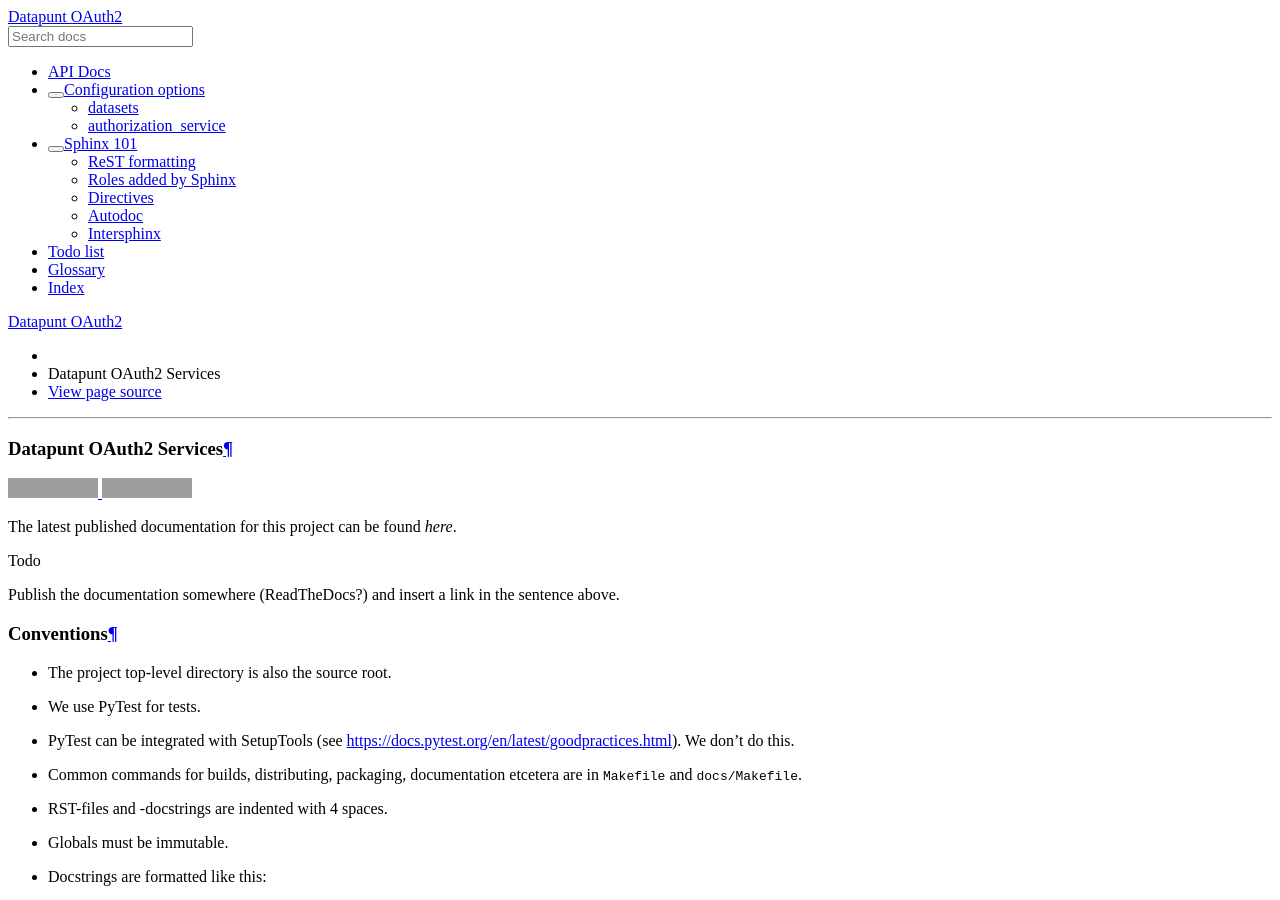
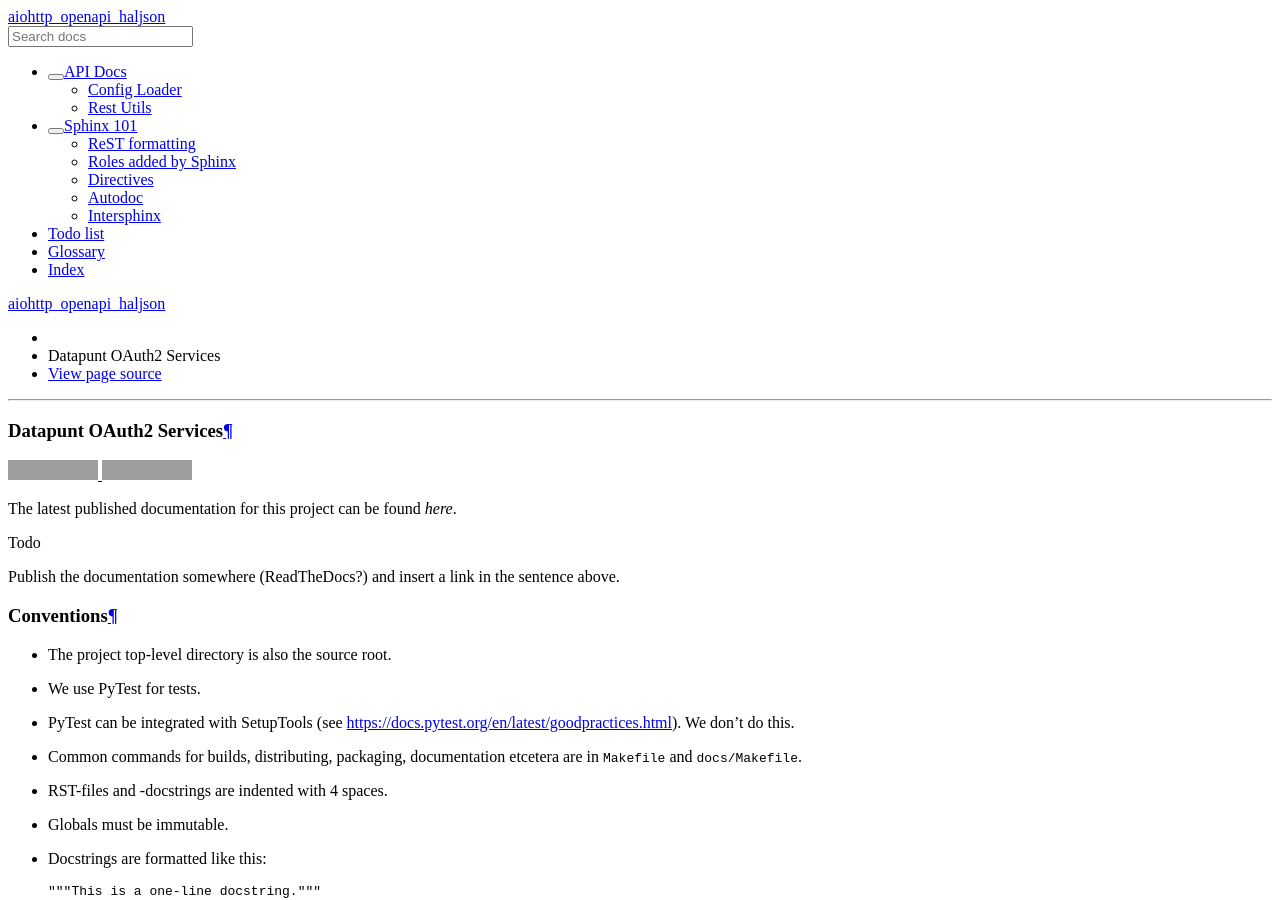
Before and after one commit to Amsterdam/aiohttp_extras, a Sphinx documentation site: the page built from sphinx/index.rst, in a window 1280 px wide and 900 px high. Built offline with Sphinx 7.4.7 and the Read the Docs theme 2.0.0, drawn with Linux system fonts in a browser that asks for light colours; pages that are not in the unit, such as notebooks, are missing from menus; grey boxes are pictures that could not be loaded.

Commit message:
mostly docs

```diff
--- a/setup.cfg
+++ /dev/null
@@ -1,3 +0,0 @@
-# Only needed if you like setuptools integration of PyTest:
-#[aliases]
-#test=pytest
--- /dev/null
+++ b/sphinx/api/config_loader.rst
@@ -0,0 +1,4 @@
+.. _config_loader:
+
+Config Loader
+=============
--- /dev/null
+++ b/sphinx/api/rest_utils.rst
@@ -0,0 +1,4 @@
+.. _rest_utils:
+
+Rest Utils
+==========
--- a/sphinx/api_docs.rst
+++ b/sphinx/api_docs.rst
@@ -6,6 +6,5 @@
 .. toctree::
     :hidden:
 
-    api/authz_admin
     api/config_loader
     api/rest_utils
--- a/sphinx/conf.py
+++ b/sphinx/conf.py
@@ -44,10 +44,10 @@
 master_doc='index'
 
 # General information about the project.
-project = 'Datapunt OAuth2'
+project = 'aiohttp_openapi_haljson'
 # noinspection PyShadowingBuiltins
 copyright = '2017, Gemeente Amsterdam'
-author = 'Datapunt'
+author = 'Amsterdam City Data'
 
 # The version info for the project you're documenting, acts as replacement for
 # |version| and |release|, also used in various other places throughout the
@@ -68,7 +68,7 @@
 # List of patterns, relative to source directory, that match files and
 # directories to ignore when looking for source files.
 # This patterns also effect to html_static_path and html_extra_path
-exclude_patterns = ['_build', 'Thumbs.db', '.DS_Store']
+exclude_patterns = ['Thumbs.db', '.DS_Store']
 
 # The name of the Pygments (syntax highlighting) style to use.
 pygments_style = 'sphinx'
@@ -82,6 +82,10 @@
 
 # nitpicky = False
 
+# This value contains a list of modules to be mocked up. This is useful when
+# some external dependencies are not met at build time and break the building
+# process. You may only specify the root package of the dependencies themselves
+# and ommit the sub-modules:
 autodoc_mock_imports = ['aiohttp.web_exceptions']
 
 
@@ -115,8 +119,8 @@
 autodoc_default_flags = [
     'members',
     'private-members',
-    # 'special-members',
-    # 'undoc-members',
+    #'special-members',
+    #'undoc-members',
     'show-inheritance'
 ]
 
@@ -167,17 +171,17 @@
 
 # Sphinx RTD theme:
 html_theme_options = {
-    # 'typekit_id': 'hiw1hhg',
-    # 'analytics_id': None,
-    # 'sticky_navigation': False,
-    # 'logo_only': None,
-    # 'collapse_navigation': True,
+    #'typekit_id': 'hiw1hhg',
+    #'analytics_id': None,
+    #'sticky_navigation': False,
+    #'logo_only': None,
+    #'collapse_navigation': True,
     'collapse_navigation': False,
-    # 'display_version': True,
+    #'display_version': True,
     'display_version': False,
-    # 'navigation_depth': 4,
-    # 'prev_next_buttons_location': 'bottom',
-    # 'canonical_url': None,
+    #'navigation_depth': 4,
+    #'prev_next_buttons_location': 'bottom',
+    'canonical_url': 'https://amsterdam.github.io/aiohttp_openapi_haljson/',
 }
 
 html_static_path = ['_static']
--- a/sphinx/index.rst
+++ b/sphinx/index.rst
@@ -6,7 +6,6 @@
     :hidden:
 
     api_docs
-    config_options
     sphinx_101
     todo_list
     glossary
```
Also changed, not shown: setup.py (+44 -38 lines), sphinx/config_options.rst (deleted, +0 -58 lines), 2 other files.
